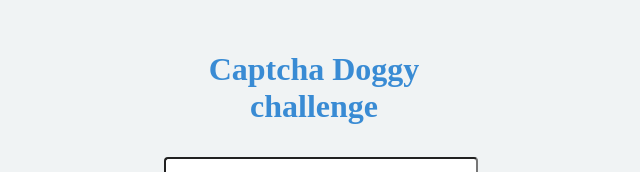
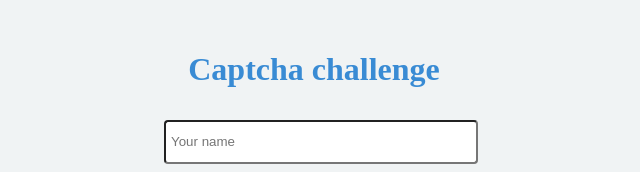
Before and after one commit to Davidasahi/solo-project, a React app: page / in a window 1280 px wide. Shown: the top 172 px of the page, without its empty margins (326-966 px from the left). Built offline with nearby package versions, Linux system fonts and the light colour scheme; the HTML template or start-up script is replaced by a standard one.

Commit message:
Change title

```diff
--- a/src/App.js
+++ b/src/App.js
@@ -18,7 +18,7 @@ const App = () => {
   //return on index.html
   return (
     <div class="main">
-      <h1>Captcha Doggy challenge</h1>
+      <h1>Captcha challenge</h1>
       <input type="test" id="name" ref={setRef} placeholder="Your name"></input>
       <div>
         <Captcha key={key} />
```
